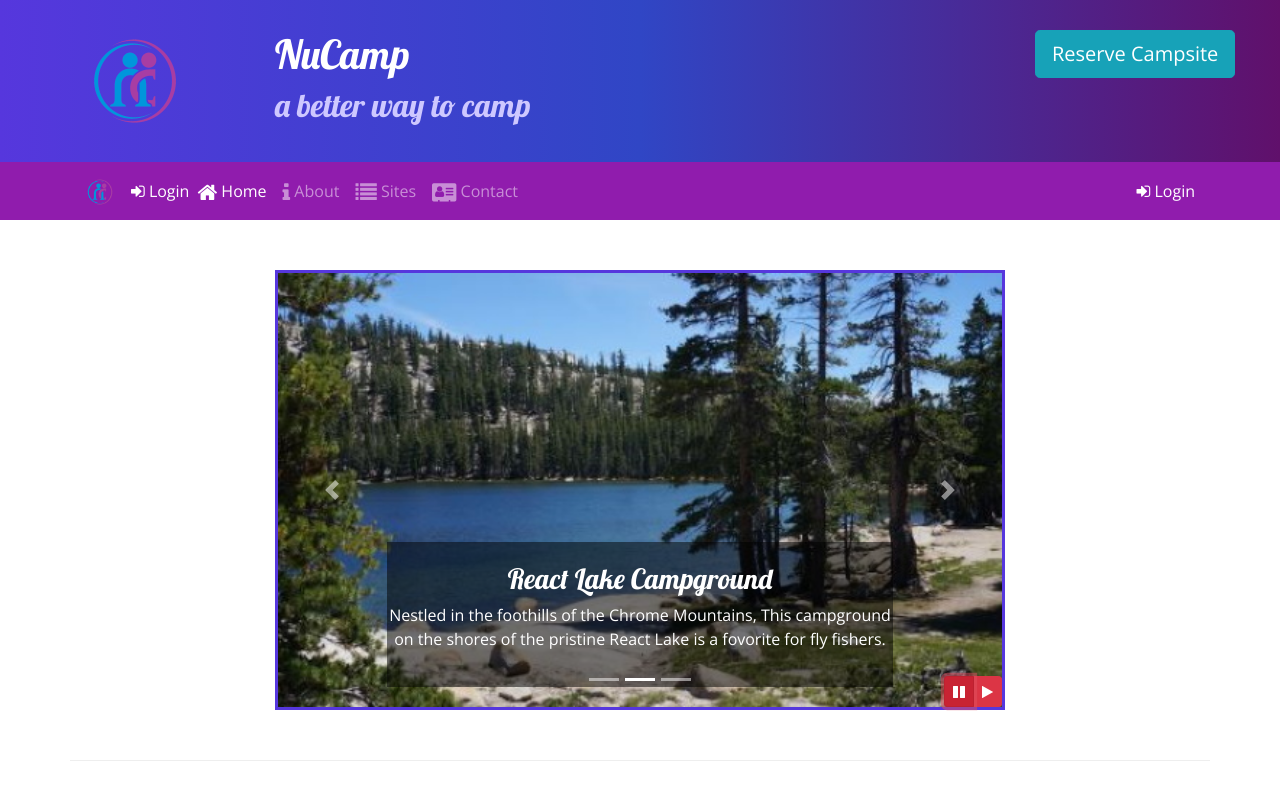
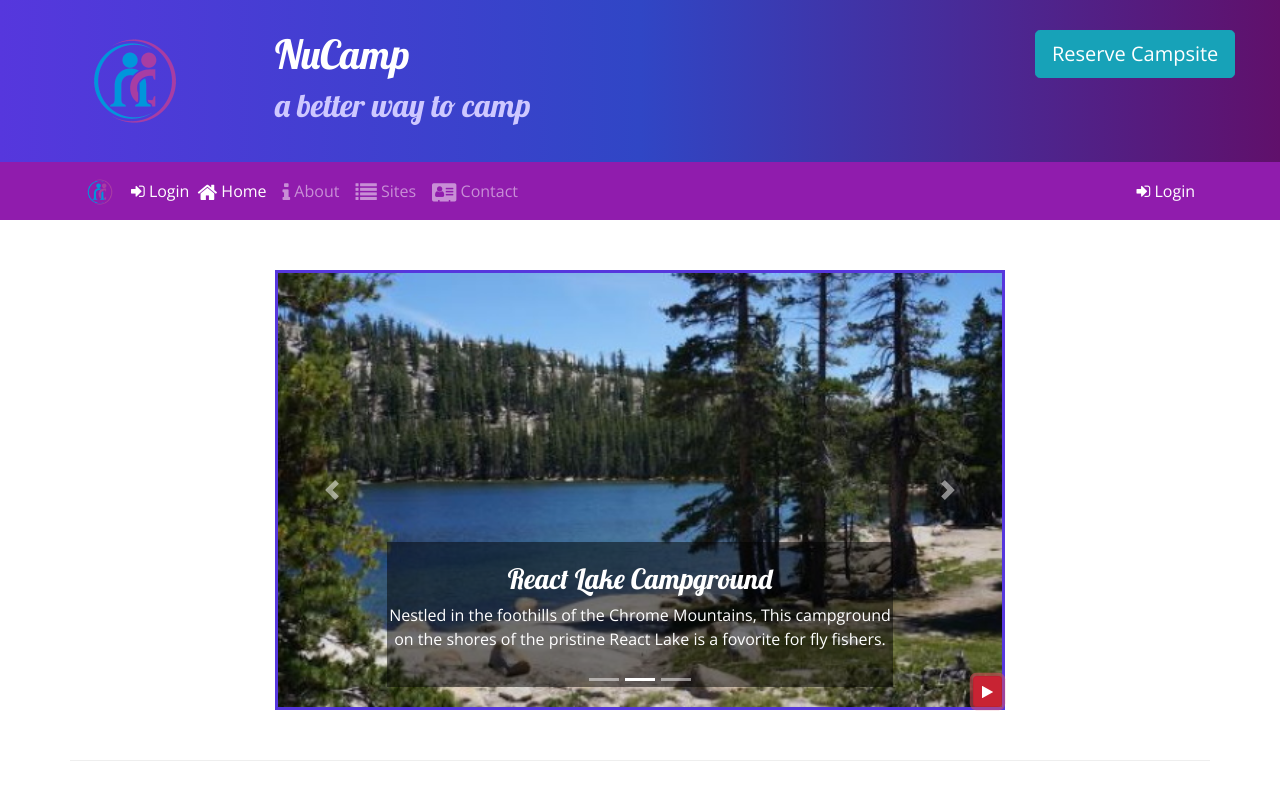
Before and after one commit to emanuelrouse/nucampsite-old-, a website: page index.html in a window 1280 px wide. Both pictures are taken after a click on the button 959 px from the left and 691 px from the top of the page. Shown: the top 800 px of the page. Drawn offline with nearby package versions, Linux system fonts and the light colour scheme.

Commit message:
Bootstrap and jQuery Part 2

```diff
--- a/index.html
+++ b/index.html
@@ -456,20 +456,12 @@
                             <span class="carousel-control-next-icon"></span>
                             <span class="sr-only">Next</span>
                         </a>
-                        <div class="btn-group" id="carouselButton">
                         <button
                             class="btn btn-danger btn-sm"
-                                id="carouselPause"
+                            id="carouselButton"
                         >
                             <i class="fa fa-pause"> </i>
                         </button>
-                            <button
-                                class="btn btn-danger btn-sm"
-                                id="carouselPlay"
-                            >
-                                <i class="fa fa-play"> </i>
-                            </button>
-                        </div>
                     </div>
                 </div>
             </div>
@@ -664,12 +656,22 @@
         <script>
             $(function () {
                 $(".carousel").carousel({ interval: 2000, pause: "false" });
-                $("#carouselPause").click(function () {
+                $("#carouselButton").click(function () {
+                    if (
+                        $("#carouselButton").children("i").hasClass("fa-pause")
+                    ) {
                         $(".carousel").carousel("pause");
-                });
-                // Add carouselPlay functionallity
-                $("#carouselPlay").click(function () {
+                        $("#carouselButton")
+                            .children("i")
+                            .removeClass("fa-pause");
+                        $("#carouselButton").children("i").addClass("fa-play");
+                    } else {
                         $(".carousel").carousel("cycle");
+                        $("#carouselButton")
+                            .children("i")
+                            .removeClass("fa-play");
+                        $("#carouselButton").children("i").addClass("fa-pause");
+                    }
                 });
             });
         </script>
```
Lines whose indentation alone changed are shown as unchanged.
